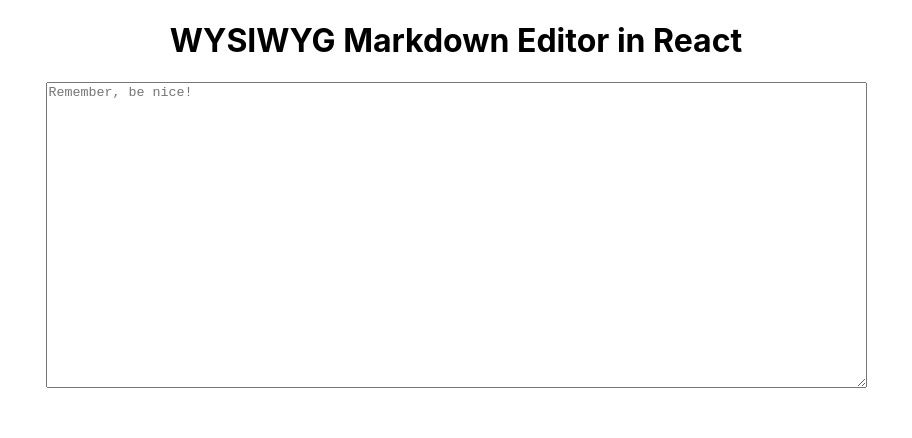
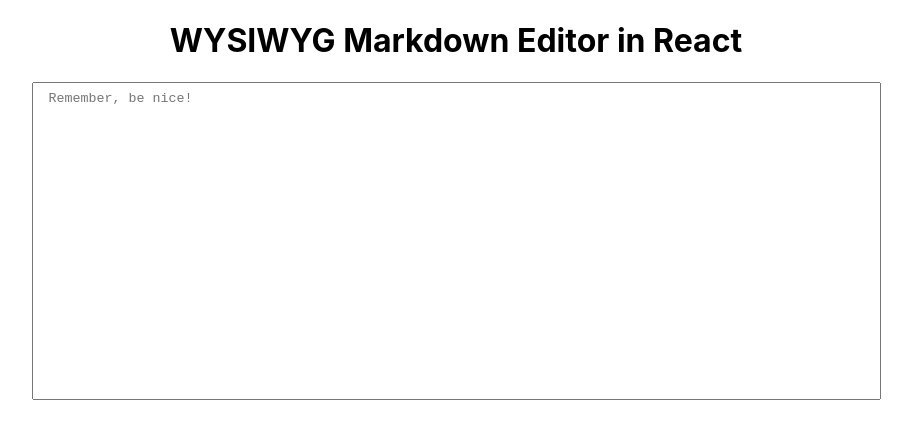
Before and after one commit to shindesharad71/WYSIWYG-Markdown-Editor-React, a React (Create React App) app: page / in a window 1280 px wide. Shown: the top 438 px of the page, without its empty margins (184-1096 px from the left). Built offline with nearby package versions, Linux system fonts and the light colour scheme.

Commit message:
Updated: Textarea Style

```diff
--- a/src/editor/Editor.css
+++ b/src/editor/Editor.css
@@ -1,4 +1,6 @@
-textarea {
-    resize: none !important;
+#editor {
+	resize: none;
     overflow: auto;
+    padding: 8px 16px;
+    box-sizing: border-box;
 }
--- a/src/editor/Editor.js
+++ b/src/editor/Editor.js
@@ -1,9 +1,10 @@
 import React, { Component } from 'react';
+import './Editor.css';
 
 export default class Editor extends Component {
 	render() {
 		return (
-			<textarea
+			<textarea id="editor"
 				placeholder="Remember, be nice!"
 				cols="100"
                 rows="20"
```
